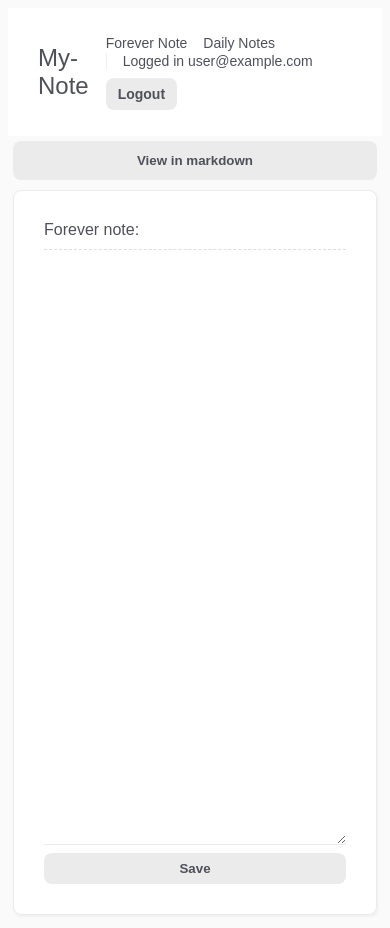
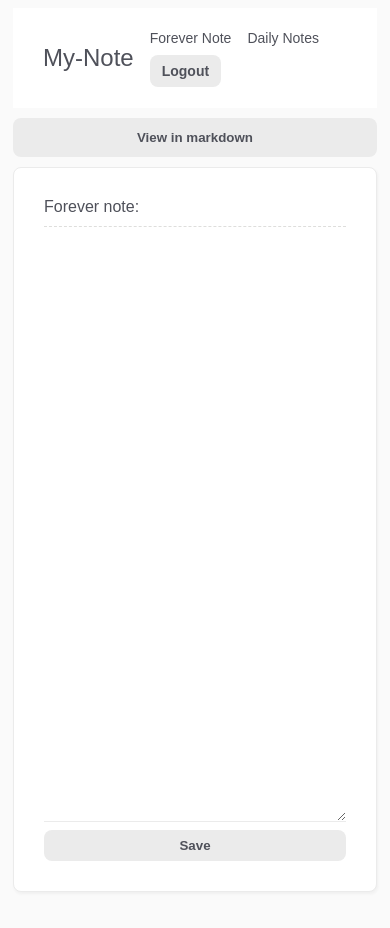
Before and after one commit to alexandresanchograca/my-note-vue, a Vue app: page / in a window 390 px wide. After the commit the page ends 905 px from the top, so only its background shows below. Built offline with nearby package versions, Linux system fonts and the light colour scheme; no server answers; the database is empty; sample sign-in values are in the browser's storage; a web font is replaced by a local one.

Commit message:
fixed margin and added media query for small screens

```diff
--- a/src/components/Navbar.vue
+++ b/src/components/Navbar.vue
@@ -6,7 +6,7 @@
         <div v-if="user">
           <router-link :to="{ name: 'home' }">Forever Note</router-link>
           <router-link :to="{ name: 'daily' }">Daily Notes</router-link>
-          <span>Logged in {{ user.email }}</span>
+          <span class="user-status">Logged in {{ user.email }}</span>
           <button @click="handleLogout">Logout</button>
         </div>
         <div v-else>
@@ -47,7 +47,7 @@ export default {
 <style scoped>
 .navbar {
   padding: 16px 10px;
-  margin-bottom: 0px;
+  margin: 5px;
   background: var(--widget-colors);
 }
 
@@ -58,6 +58,7 @@ nav {
 }
 nav h1 {
   margin-left: 20px;
+  white-space: nowrap;
 }
 nav .links {
   margin-left: auto;
@@ -77,4 +78,10 @@ span {
   padding-left: 16px;
   border-left: 1px solid #eee;
 }
+
+@media only screen and (max-width: 600px) {
+  .user-status {
+    display: none;
+  }
+}
 </style>
```
